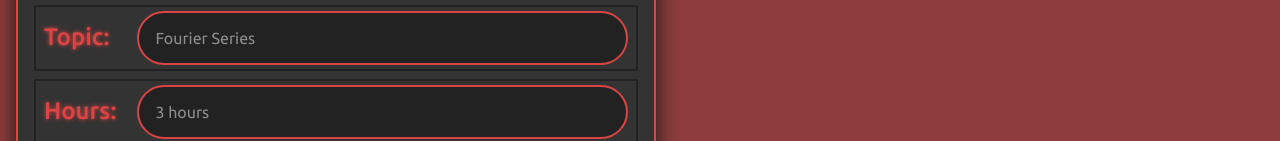
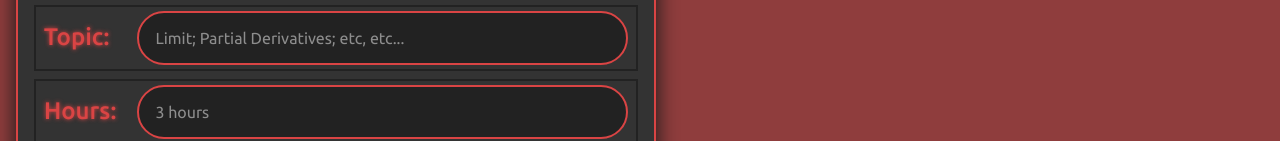
Before and after one commit to TamerSwilem/it-project, a plain HTML site: page add__course.html in a window 1280 px wide. Shown: the part 305-446 px from the top of the page. Drawn offline with Linux system fonts and the light colour scheme.

Commit message:
updated all files

```diff
--- a/add__course.html
+++ b/add__course.html
@@ -72,7 +72,7 @@
           </div>
           <div class="addcourse__topic">
              <h2 class="addcourse__header">Topic:</h2>
-            <input class="addcourse__input" type="text" placeholder="Fourier Series">
+            <input class="addcourse__input" type="text" placeholder="Limit; Partial Derivatives; etc, etc...">
 
           </div>
           <div class="addcourse__hours">
```
